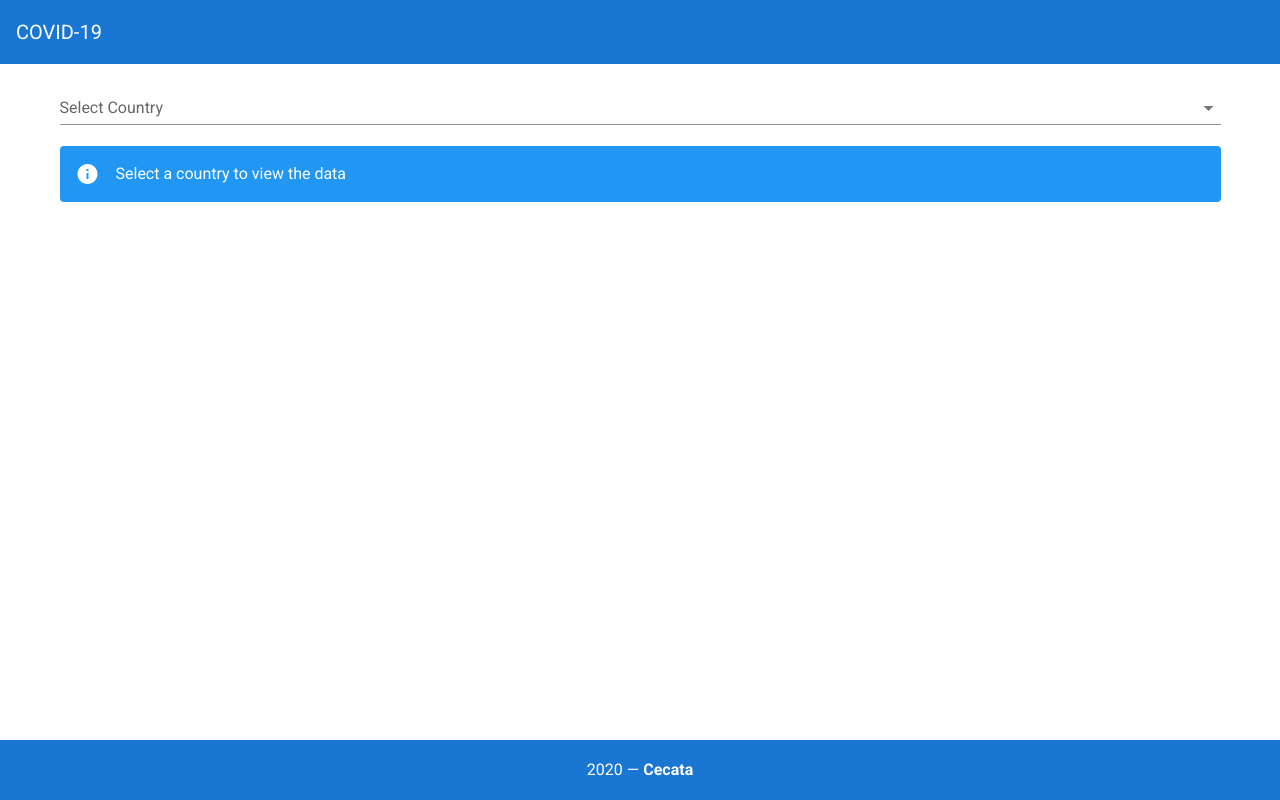
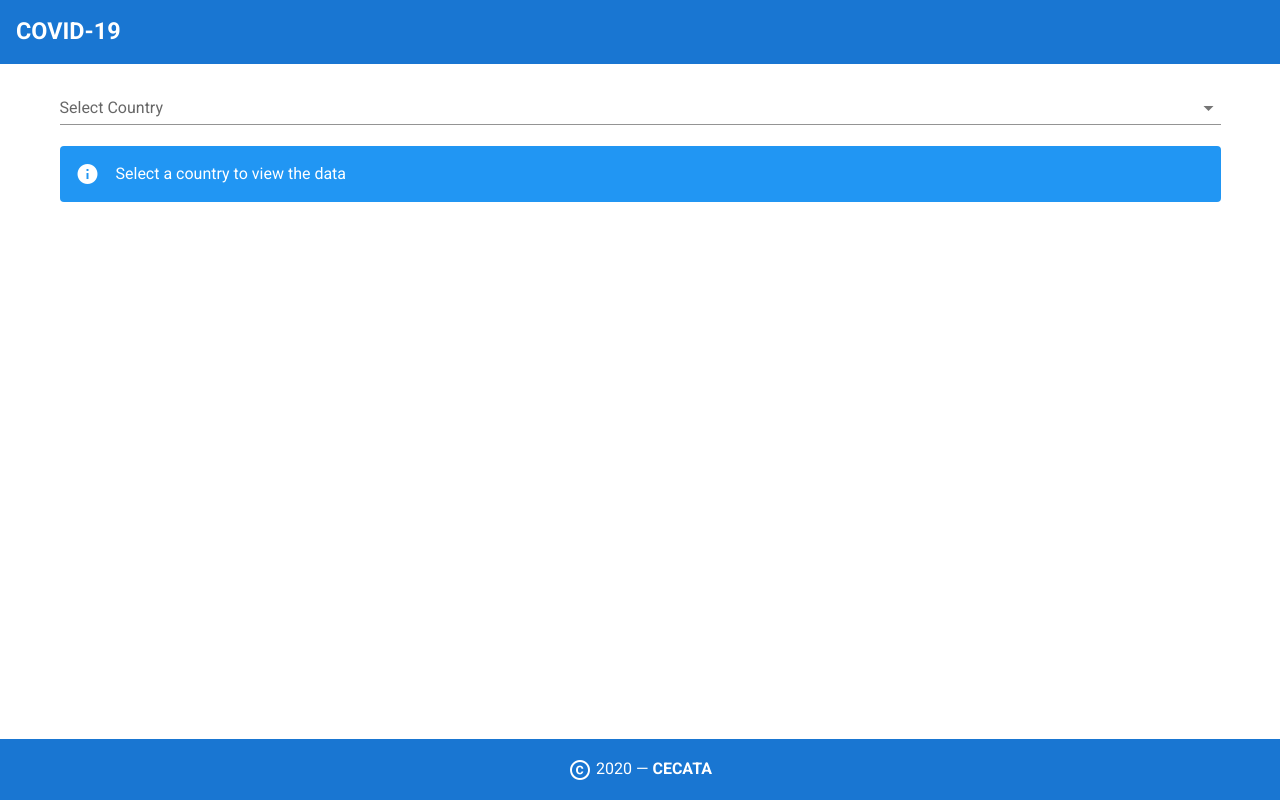
Before and after one commit to PieroNarciso/covid-19, a Vue app: page / in a window 1280 px wide. Built offline with nearby package versions, Linux system fonts and the light colour scheme; no server answers.

Commit message:
New features footer and header

```diff
--- a/src/components/layout/AppFooter.vue
+++ b/src/components/layout/AppFooter.vue
@@ -2,8 +2,9 @@
   <div id="app-footer">
     <v-footer app color="primary" dark>
       <v-col class="text-center" cols="12">
+        <v-icon>mdi-copyright</v-icon>
         {{ new Date().getFullYear() }} —
-        <strong>Cecata</strong>
+        <strong>CECATA</strong>
       </v-col>
     </v-footer>
   </div>
--- a/src/components/layout/AppHeader.vue
+++ b/src/components/layout/AppHeader.vue
@@ -1,7 +1,9 @@
 <template>
   <div id="app-header">
     <v-app-bar app color="primary" elevate-on-scroll dark>
-      <v-toolbar-title>COVID-19</v-toolbar-title>
+      <v-toolbar-title>
+        <h3 class="display--1">COVID-19</h3>
+      </v-toolbar-title>
     </v-app-bar>
   </div>
 </template>
```
